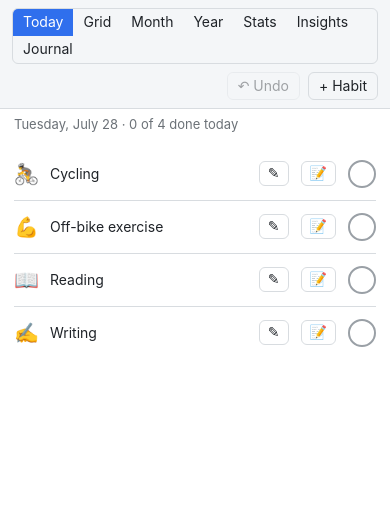
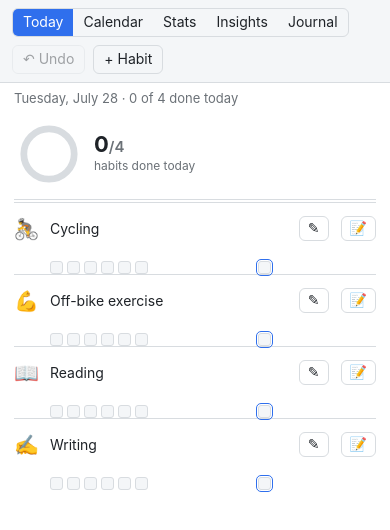
Before and after one commit to justice2425/sn-habits, a plain HTML site: page index.html in a window 390 px wide. Drawn offline with Linux system fonts and the light colour scheme.

Commit message:
Add files via upload

```diff
--- a/ext.json
+++ b/ext.json
@@ -3,8 +3,8 @@
   "name": "Habits",
   "content_type": "SN|Component",
   "area": "editor-editor",
-  "version": "1.7.0",
-  "description": "A private habit & streak tracker for Standard Notes: daily/weekday/weekly-target habits, check-off or count goals, Today / Grid heatmap / Month / Year / Stats / Insights / Journal views, with streaks, completion rates, and a local Insights view (momentum, weekly trend, best/worst days, per-habit momentum, habit co-occurrence, and journal word stats). All data is stored inside the note and protected by Standard Notes' end-to-end encryption.",
+  "version": "1.8.1",
+  "description": "A private habit & streak tracker for Standard Notes: daily/weekday/weekly-target habits, check-off or count goals, Today / Calendar (3-week / Month / Year zoom) / Stats / Insights / Journal views, with a daily progress ring, per-habit 7-day momentum strips, tap-to-log rows, streaks, completion rates, and a local Insights view (momentum, weekly trend, best/worst days, per-habit momentum, habit co-occurrence, and journal word stats). All data is stored inside the note and protected by Standard Notes' end-to-end encryption.",
   "url": "https://justice2425.github.io/sn-habits/index.html",
   "download_url": "https://justice2425.github.io/sn-habits/index.html",
   "latest_url": "https://justice2425.github.io/sn-habits/ext.json"
--- a/index.html
+++ b/index.html
@@ -61,6 +61,30 @@
   .pbar { height:6px; border-radius:999px; background:var(--panel); margin:8px 0 0 36px; overflow:hidden; }
   .pbar > span { display:block; height:100%; background:var(--accent); }
   .addhabit { margin-top:14px; }
+
+  /* Today: daily progress ring */
+  .todayprog { display:flex; align-items:center; gap:14px; padding:2px 4px 14px; margin-bottom:2px; border-bottom:1px solid var(--border); }
+  .tp-ring { flex:0 0 auto; line-height:0; }
+  .tp-frac { font-size:22px; font-weight:700; line-height:1.1; }
+  .tp-frac span { font-size:15px; color:var(--muted); font-weight:600; }
+  .tp-sub { font-size:12px; color:var(--muted); margin-top:2px; }
+
+  /* Today: 7-day momentum strip */
+  .mstrip { display:flex; gap:4px; margin:6px 0 0 36px; }
+  .mdot { width:13px; height:13px; border-radius:3px; background:var(--panel); border:1px solid var(--border); }
+  .mdot.on { border-color:transparent; }
+  .mdot.off { opacity:.3; }
+  .mdot.skip { background:repeating-linear-gradient(45deg,var(--panel),var(--panel) 2px,var(--border) 2px,var(--border) 3px); }
+  .mdot.today { outline:1px solid var(--accent); outline-offset:1px; }
+  .hmain { display:flex; align-items:center; gap:12px; flex:1 1 auto; min-width:0; cursor:pointer; border-radius:6px; margin:-4px; padding:4px; }
+  .hmain:hover { background:var(--panel-2); }
+  .hdone { flex:0 0 auto; color:var(--success); font-weight:700; font-size:15px; }
+  .hrow.done .hname { color:var(--muted); }
+
+  /* Calendar: zoom toggle */
+  .calzoom { display:inline-flex; border:1px solid var(--border); border-radius:6px; overflow:hidden; margin-bottom:14px; }
+  .calzoom-btn { border:none; border-radius:0; padding:5px 12px; }
+  .calzoom-btn.on { background:var(--accent); color:var(--accent-fg); }
 
   /* Grid */
   .grid-wrap { overflow-x:auto; -webkit-overflow-scrolling:touch; }
@@ -170,9 +194,7 @@
   <div class="toolbar">
     <div class="seg" id="viewSeg">
       <button data-view="today">Today</button>
-      <button data-view="grid">Grid</button>
-      <button data-view="month">Month</button>
-      <button data-view="year">Year</button>
+      <button data-view="calendar">Calendar</button>
       <button data-view="stats">Stats</button>
       <button data-view="insights">Insights</button>
       <button data-view="journal">Journal</button>
@@ -308,7 +330,7 @@
     const mk = (name,icon,color)=>({ id:id(), name, icon, color, schedule:{type:'daily'}, track:'check', goal:1, unit:'', archived:false, createdAt:new Date().toISOString() });
     return { schema:SCHEMA,
       habits:[ mk('Cycling','🚴',COLORS[0]), mk('Off-bike exercise','💪',COLORS[1]), mk('Reading','📖',COLORS[2]), mk('Writing','✍️',COLORS[3]) ],
-      log:{}, notes:{}, ui:{ view:'today' } };
+      log:{}, notes:{}, ui:{ view:'today', calZoom:'month' } };
   }
   function load(text){
     let parsed=null; if(text&&text.trim()){ try{parsed=JSON.parse(text);}catch(e){parsed=null;} }
@@ -317,6 +339,9 @@
     lastSerialized=JSON.stringify(data); undoStack.length=0; render();
   }
   function migrate(d){ d.schema=d.schema||1; d.habits=d.habits||[]; d.log=d.log||{}; d.notes=d.notes||{}; d.ui=d.ui||{view:'today'};
+    // Grid/Month/Year merged into one Calendar view with a zoom toggle
+    if(['grid','month','year'].includes(d.ui.view)){ d.ui.calZoom=d.ui.view; d.ui.view='calendar'; }
+    if(!d.ui.calZoom) d.ui.calZoom='month';
     d.habits.forEach(h=>{ h.schedule=h.schedule||{type:'daily'}; if(typeof h.archived==='undefined') h.archived=false; if(!h.track) h.track='check'; if(typeof h.goal==='undefined') h.goal=1; }); return d; }
   function saveOut(){ const t=JSON.stringify(data); lastSerialized=t; if(standalone){ try{localStorage.setItem('sn-habits-standalone',t);}catch(e){} return; } SNBridge.save(t, previewText()); }
   function persist(){ dirty=true; if(lastSerialized!==null){ const cur=JSON.stringify(data); if(cur!==lastSerialized){ undoStack.push(lastSerialized); if(undoStack.length>60) undoStack.shift(); } } saveOut(); }
@@ -455,6 +480,7 @@
 
   function render(){
     if(!data) return;
+    if(['grid','month','year'].includes(data.ui.view)){ data.ui.calZoom=data.ui.view; data.ui.view='calendar'; }
     document.querySelectorAll('#viewSeg button').forEach(b=>b.classList.toggle('active', b.dataset.view===data.ui.view));
     const ub=$('#undoBtn'); if(ub){ ub.disabled=!undoStack.length; ub.style.opacity=undoStack.length?'1':'.4'; }
     const today=todayStr(); const act=data.habits.filter(h=>!h.archived);
@@ -466,29 +492,58 @@
     if(ab){ if(arch.length){ ab.style.display=''; ab.textContent='Archived ('+arch.length+')'; } else ab.style.display='none'; }
     lastRenderDay = today;
     const s=$('#surface'); s.innerHTML='';
-    if(data.ui.view==='grid') s.appendChild(renderGrid());
-    else if(data.ui.view==='month') s.appendChild(renderMonth());
-    else if(data.ui.view==='year') s.appendChild(renderYear());
+    if(data.ui.view==='calendar') s.appendChild(renderCalendar());
     else if(data.ui.view==='journal') s.appendChild(renderJournal());
     else if(data.ui.view==='stats') s.appendChild(renderStats());
     else if(data.ui.view==='insights') s.appendChild(renderInsights());
     else s.appendChild(renderToday());
   }
 
+  // small SVG donut showing how many of today's due habits are done
+  function progressRing(done,due){
+    const R=26, C=2*Math.PI*R, pct=due?done/due:0, perfect=due>0&&done===due;
+    const col=perfect?'var(--success)':'var(--accent)';
+    const wrap=el('div','todayprog');
+    const ring=el('div','tp-ring');
+    ring.innerHTML='<svg width="62" height="62" viewBox="0 0 64 64" aria-hidden="true">'
+      +'<circle cx="32" cy="32" r="'+R+'" fill="none" stroke="var(--border)" stroke-width="7"/>'
+      +'<circle cx="32" cy="32" r="'+R+'" fill="none" stroke="'+col+'" stroke-width="7" stroke-linecap="round"'
+      +' stroke-dasharray="'+C.toFixed(1)+'" stroke-dashoffset="'+(C*(1-pct)).toFixed(1)+'" transform="rotate(-90 32 32)"/></svg>';
+    const lbl=el('div');
+    lbl.appendChild(el('div','tp-frac', done+'<span>/'+due+'</span>'));
+    lbl.appendChild(el('div','tp-sub', perfect?'🎉 perfect day — all done':'habits done today'));
+    wrap.appendChild(ring); wrap.appendChild(lbl);
+    return wrap;
+  }
+  // last 7 days at a glance, under each habit
+  function miniStrip(h){
+    const today=todayStr(); const strip=el('div','mstrip'); strip.title='Last 7 days';
+    for(let i=6;i>=0;i--){ const d=addDays(today,-i); const done=isDoneOn(h,d), sched=scheduledOn(h,d), skip=isSkipped(h,d);
+      const dot=el('span','mdot'+(done?' on':'')+(skip?' skip':'')+((!sched&&!done)?' off':'')+(d===today?' today':''));
+      if(done) dot.style.background=safeColor(h.color,'var(--success)');
+      dot.title=d+' · '+(done?'done':skip?'rest':sched?'missed':'not scheduled');
+      strip.appendChild(dot); }
+    return strip;
+  }
   function renderToday(){
     const wrap=el('div','today'); const today=todayStr();
     const act=data.habits.filter(h=>!h.archived);
     if(!act.length){ wrap.appendChild(el('div','empty','No habits yet. Use “+ Habit” to add one.')); return wrap; }
+    const dueToday=act.filter(h=>scheduledOn(h,today)&&!isSkipped(h,today));
+    const doneToday=dueToday.filter(h=>isDoneOn(h,today));
+    if(dueToday.length) wrap.appendChild(progressRing(doneToday.length,dueToday.length));
     const risk=act.filter(atRisk);
     if(risk.length){ wrap.appendChild(el('div','riskbanner','⚠️ '+risk.length+' streak'+(risk.length>1?'s':'')+' at risk today — do them to keep your run.')); }
     act.forEach(h=>{
       const row=el('div','hrow');
+      const main=el('div','hmain');
       const ic=el('div','hicon'); ic.textContent=h.icon||'•'; ic.style.color=safeColor(h.color,'var(--fg)');
       const scheduled=scheduledOn(h,today);
       const name=el('div','hname'); name.innerHTML=esc(h.name)+(scheduled?'':'<span class="rest">rest day</span>');
+      main.appendChild(ic); main.appendChild(name); row.appendChild(main);
       const streak=currentStreak(h); const risky=atRisk(h);
       const sb=el('span','streak'+(risky?' risk':''),'🔥 '+streak); sb.title=risky?'Do it today to keep your streak':'Current streak';
-      row.appendChild(ic); row.appendChild(name); if(streak>0) row.appendChild(sb);
+      if(streak>0) row.appendChild(sb);
       const eb=el('button','ghost','✎'); eb.title='Edit / rename / delete this habit'; eb.style.cssText='flex:0 0 auto; padding:3px 8px;';
       eb.onclick=(e)=>{ e.stopPropagation(); openEditor(h.id); }; row.appendChild(eb);
       const hasNote=!!noteFor(h.id,today);
@@ -497,25 +552,47 @@
       nb.style.cssText = 'flex:0 0 auto; padding:3px 8px;' + (hasNote ? ' border-color:var(--accent); color:var(--accent);' : '');
       nb.onclick=(e)=>{ e.stopPropagation(); openDay(h.id,today); }; row.appendChild(nb);
       const celebrateIf=(prev)=>{ const now=currentStreak(h); if(now>prev && MILESTONES.includes(now)) celebrate(h,now); };
+      // Tap the habit name/icon to log it — the biggest target does the most common action.
       if(isSkipped(h,today)){
+        main.title='Rest day — tap to change'; main.onclick=()=>openDay(h.id,today);
         const rp=el('span','restpill on','💤 rest'); rp.title='Rest day — tap to change'; rp.onclick=(e)=>{ e.stopPropagation(); openDay(h.id,today); }; row.appendChild(rp);
       } else if(h.track==='count'){
         const v=(typeof logVal(h,today)==='number')?logVal(h,today):0;
+        main.title='Tap to add one '+(h.unit||'')+' · use ✎ to edit';
+        main.onclick=()=>{ const prev=currentStreak(h); incCount(h,today,1); persist(); render(); celebrateIf(prev); };
         const c=el('div','counter');
-        const minus=el('button',null,'−'); minus.onclick=()=>{ incCount(h,today,-1); persist(); render(); };
+        const minus=el('button',null,'−'); minus.onclick=(e)=>{ e.stopPropagation(); incCount(h,today,-1); persist(); render(); };
         const val=el('span','val', v+' / '+(h.goal||1)+(h.unit?(' '+esc(h.unit)):''));
-        const plus=el('button',null,'+'); plus.onclick=()=>{ const prev=currentStreak(h); incCount(h,today,1); persist(); render(); celebrateIf(prev); };
+        const plus=el('button',null,'+'); plus.onclick=(e)=>{ e.stopPropagation(); const prev=currentStreak(h); incCount(h,today,1); persist(); render(); celebrateIf(prev); };
         c.appendChild(minus); c.appendChild(val); c.appendChild(plus); row.appendChild(c);
       } else {
-        const chk=el('div','check'+(isDoneOn(h,today)?' done':'')); chk.onclick=()=>{ const prev=currentStreak(h); toggleCheck(h,today); persist(); render(); celebrateIf(prev); };
-        row.appendChild(chk);
+        const done=isDoneOn(h,today);
+        main.title=(done?'Done — tap to undo':'Tap to mark done')+' · use ✎ to edit';
+        main.onclick=()=>{ const prev=currentStreak(h); toggleCheck(h,today); persist(); render(); celebrateIf(prev); };
+        if(done){ row.classList.add('done'); main.appendChild(el('span','hdone','✓')); }
       }
-      name.onclick=()=>openEditor(h.id);
-      ic.onclick=()=>openEditor(h.id);
       wrap.appendChild(row);
+      wrap.appendChild(miniStrip(h));
       if(h.track==='count' && !isSkipped(h,today)){ const v=(typeof logVal(h,today)==='number')?logVal(h,today):0; const pct=Math.min(100,Math.round(v/(h.goal||1)*100));
         const pb=el('div','pbar','<span style="width:'+pct+'%; background:'+safeColor(h.color,'var(--accent)')+'"></span>'); wrap.appendChild(pb); }
     });
+    return wrap;
+  }
+
+  /* ---- Calendar: one view, three zoom levels (was Grid / Month / Year) ---- */
+  function renderCalendar(){
+    const wrap=el('div');
+    const zoom=data.ui.calZoom||'month';
+    const bar=el('div','calzoom');
+    [['grid','3 weeks'],['month','Month'],['year','Year']].forEach(([k,label])=>{
+      const b=el('button','calzoom-btn'+(zoom===k?' on':''),label);
+      b.onclick=()=>{ data.ui.calZoom=k; saveOut(); render(); };
+      bar.appendChild(b);
+    });
+    wrap.appendChild(bar);
+    if(zoom==='grid') wrap.appendChild(renderGrid());
+    else if(zoom==='year') wrap.appendChild(renderYear());
+    else wrap.appendChild(renderMonth());
     return wrap;
   }
 
```
